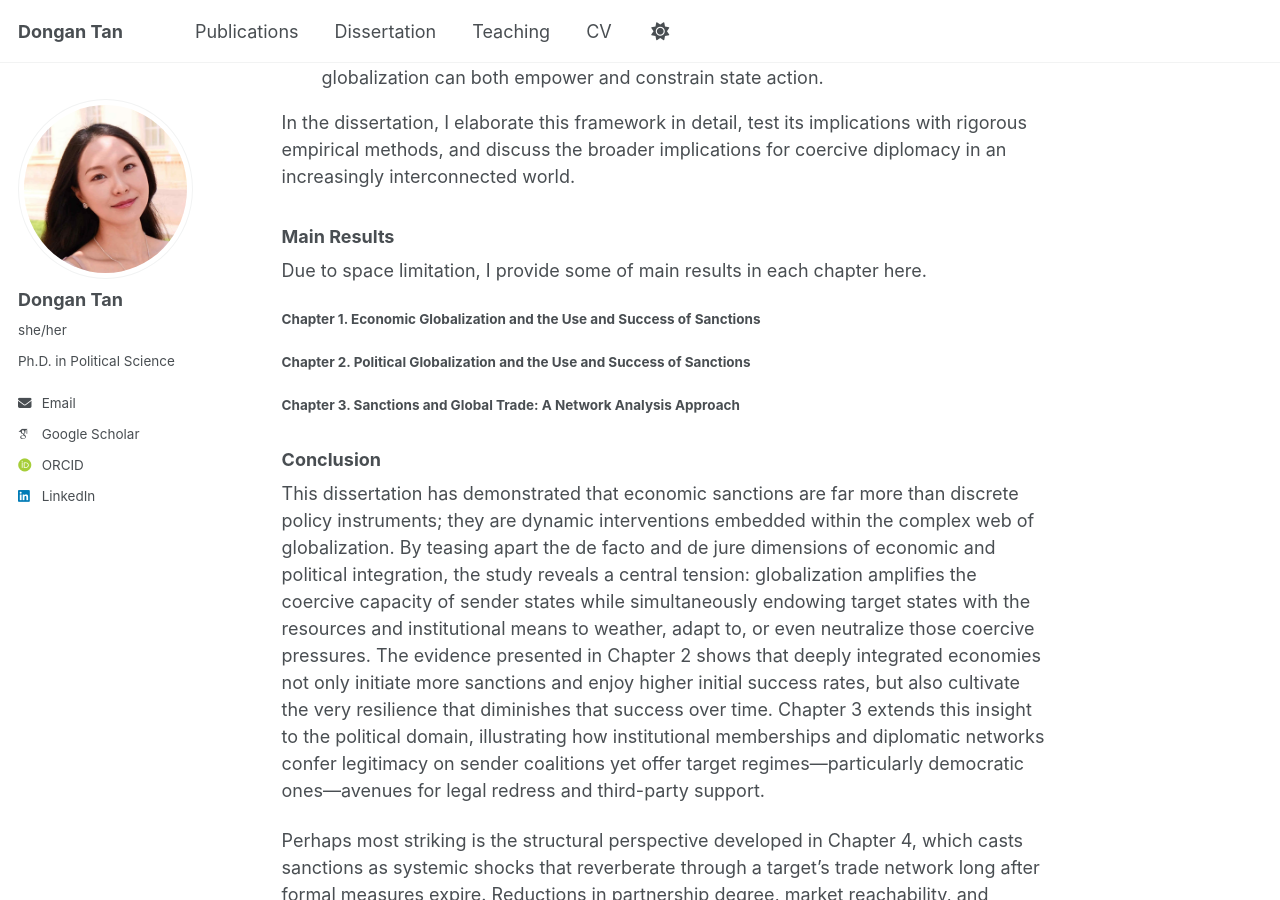
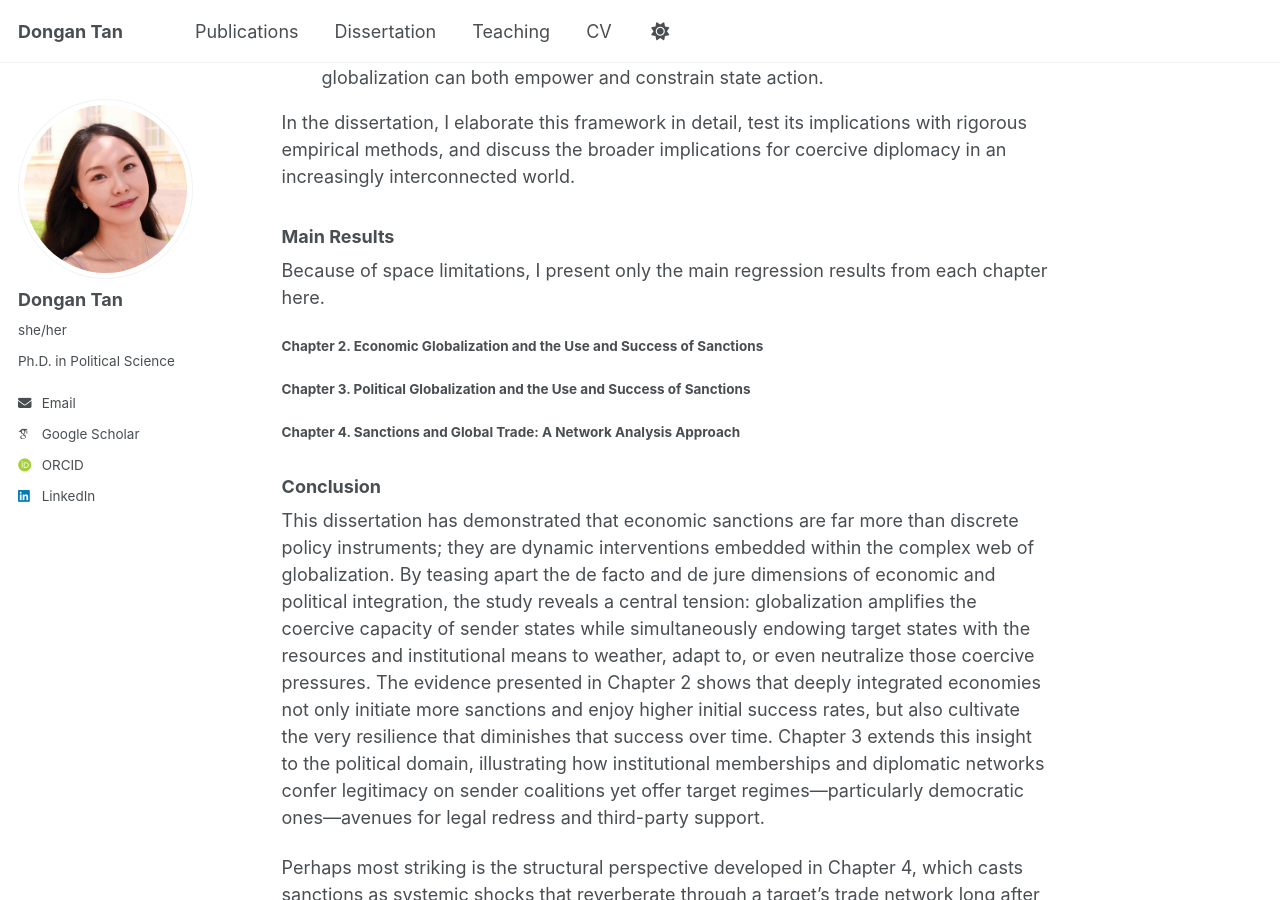
Before and after one commit to HaoLiuScholar/HaoLiuScholar.github.io, a Jekyll site: the page built from _pages/markdown.md, in a window 1280 px wide and 900 px high, scrolled down 2405 px. Built offline with Jekyll 4.4.1, drawn with Linux system fonts in a browser that asks for light colours; some web fonts are replaced; a script that is not in the unit is left out; some of the changed text lies outside the part shown.

Commit message:
Update markdown.md

```diff
--- a/_pages/markdown.md
+++ b/_pages/markdown.md
@@ -34,13 +34,13 @@ In the dissertation, I elaborate this framework in detail, test its implications
 
 ### Main Results
 
-Due to space limitation, I provide some of main results in each chapter here.
+Because of space limitations, I present only the main regression results from each chapter here.
 
-#### Chapter 1. Economic Globalization and the Use and Success of Sanctions
+#### Chapter 2. Economic Globalization and the Use and Success of Sanctions
 
-#### Chapter 2. Political Globalization and the Use and Success of Sanctions
+#### Chapter 3. Political Globalization and the Use and Success of Sanctions
 
-#### Chapter 3. Sanctions and Global Trade: A Network Analysis Approach
+#### Chapter 4. Sanctions and Global Trade: A Network Analysis Approach
 
 
 ### Conclusion
```
